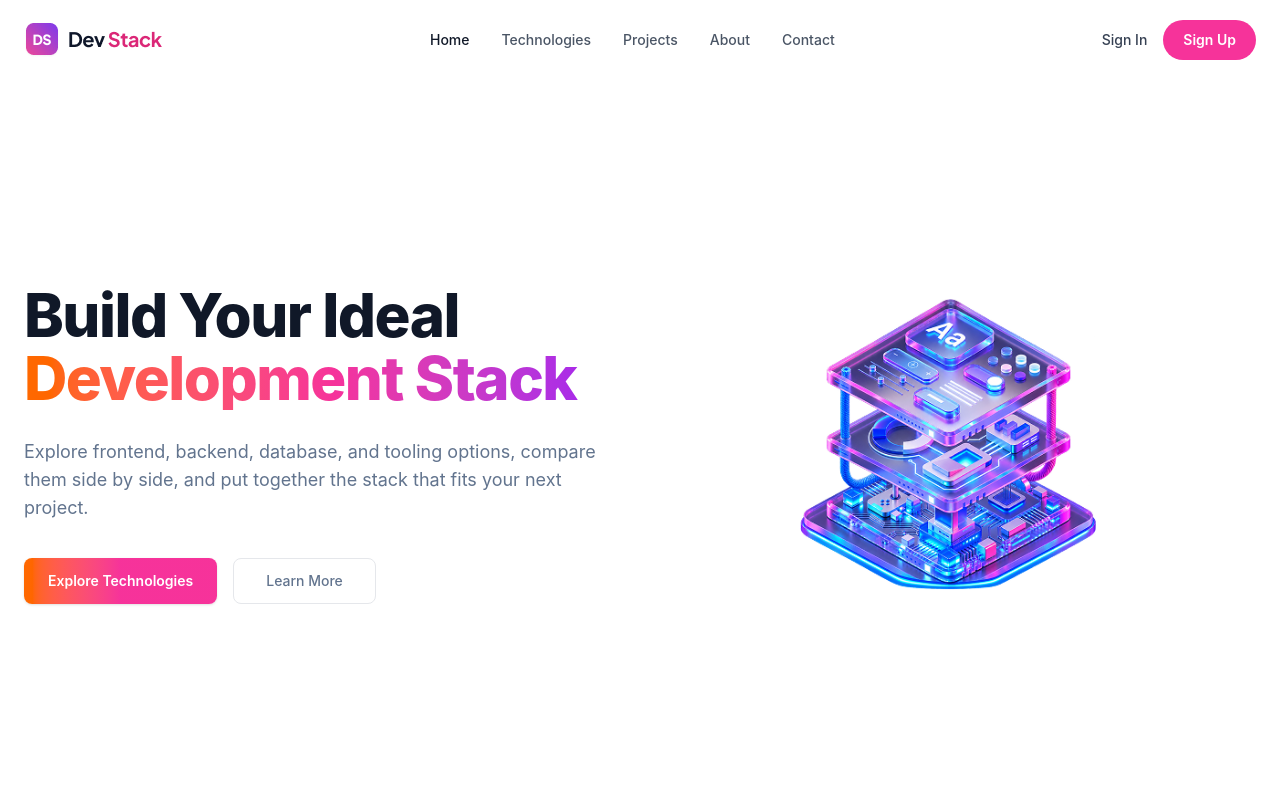
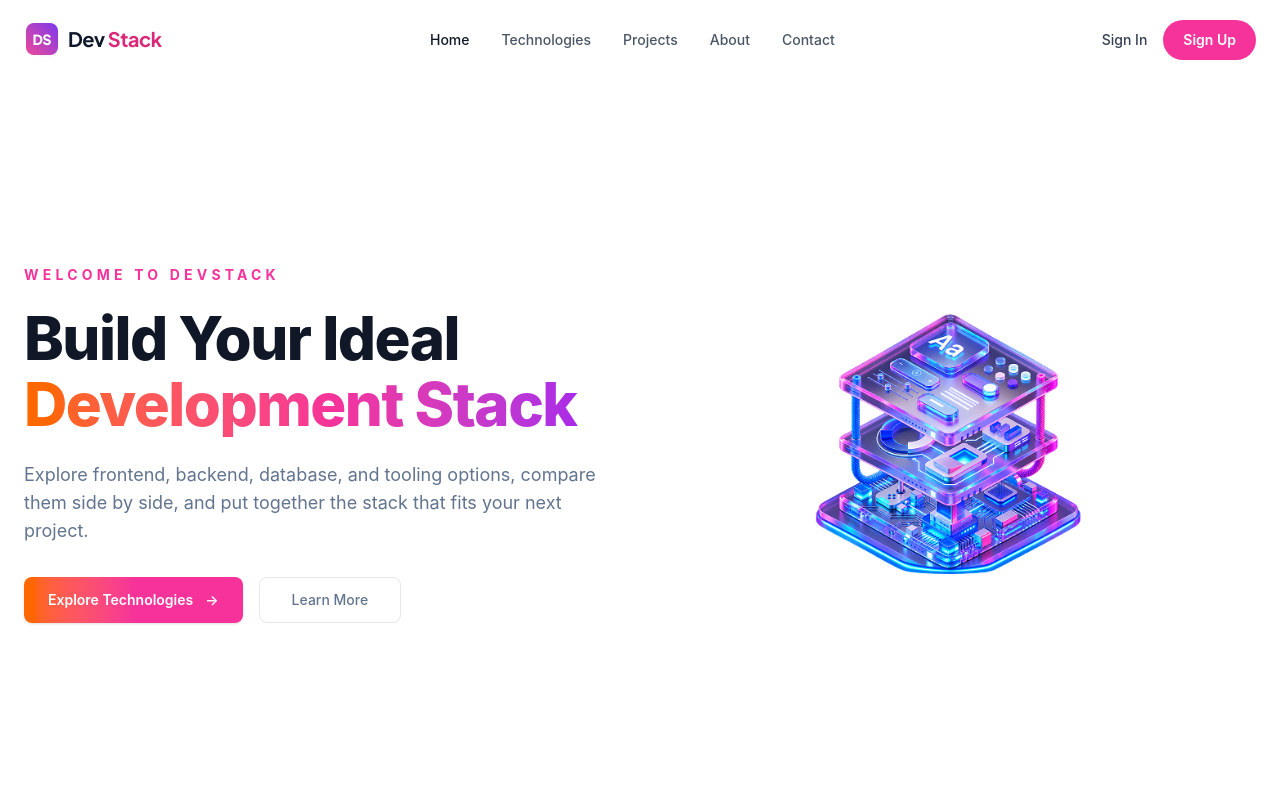
Before and after one commit to ru2ma/A05-MyAssignment-React, a React (Vite) app: page / in a window 1280 px wide. Shown: the top 800 px of the page. Built offline with nearby package versions, Linux system fonts and the light colour scheme.

Commit message:
fixed hero section

```diff
--- a/src/components/Hero.tsx
+++ b/src/components/Hero.tsx
@@ -1,27 +1,33 @@
 function Hero() {
   return (
     <section className="bg-white">
-      <div className="mx-auto flex min-h-[calc(100vh-72px)] max-w-7xl items-center px-6 py-16">
+      <div className="mx-auto max-w-7xl px-6 py-12 md:flex md:min-h-[calc(100vh-72px)] md:items-center md:py-16">
 
-        {/* Left Content */}
-        <div className="w-full md:w-1/2">
-          <h1 className="text-5xl font-extrabold leading-[1.05] tracking-tight text-gray-900 md:text-6xl">
+        {/* Hero Content */}
+        <div className="w-full text-center md:w-1/2 md:text-left">
+
+          <p className="mb-5 text-sm font-bold tracking-[0.3em] text-pink-500">
+            WELCOME TO DEVSTACK
+          </p>
+
+          <h1 className="text-4xl font-extrabold leading-[1.1] tracking-tight text-gray-900 md:text-6xl">
             Build Your Ideal
             <span className="block bg-gradient-to-r from-orange-500 via-pink-500 to-purple-600 bg-clip-text text-transparent">
               Development Stack
             </span>
           </h1>
 
-          <p className="mt-7 max-w-xl text-base leading-7 text-slate-500 md:text-lg">
+          <p className="mx-auto mt-6 max-w-xl text-base leading-7 text-slate-500 md:mx-0 md:text-lg">
             Explore frontend, backend, database, and tooling options,
             compare them side by side, and put together the stack that fits
             your next project.
           </p>
 
           {/* Buttons */}
-          <div className="mt-9 flex flex-wrap gap-4">
+          <div className="mt-8 flex flex-wrap justify-center gap-4 md:justify-start">
             <button className="rounded-lg bg-gradient-to-r from-orange-500 via-pink-500 to-pink-500 px-6 py-3 text-sm font-semibold text-white shadow-sm transition hover:opacity-90">
               Explore Technologies
+              <span className="ml-3">→</span>
             </button>
 
             <button className="rounded-lg border border-gray-200 bg-white px-8 py-3 text-sm font-medium text-slate-500 transition hover:bg-gray-50">
@@ -30,12 +36,12 @@ function Hero() {
           </div>
         </div>
 
-        {/* Right Illustration */}
-        <div className="hidden w-1/2 items-center justify-center md:flex">
+        {/* Hero Image */}
+        <div className="mt-10 flex w-full justify-center md:mt-0 md:w-1/2">
           <img
-            src="./banner-stack.png"
+            src="/banner-stack.png"
             alt="Development stack illustration"
-            className="w-full max-w-[480px] object-contain"
+            className="w-full max-w-[430px] object-contain"
           />
         </div>
 
```
